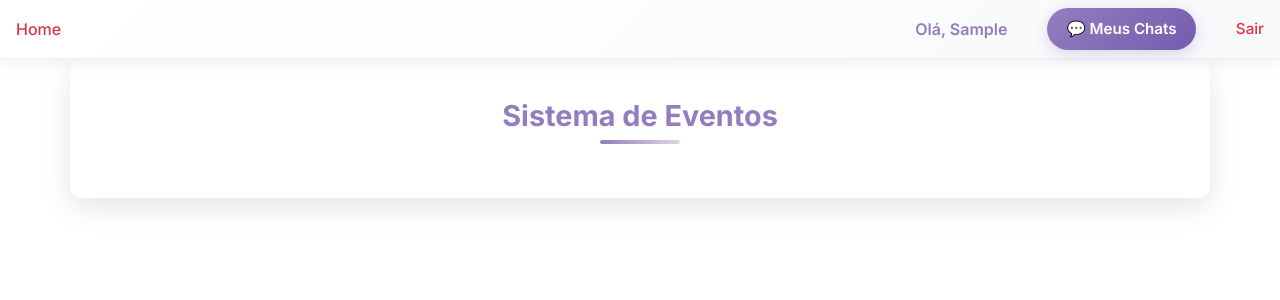
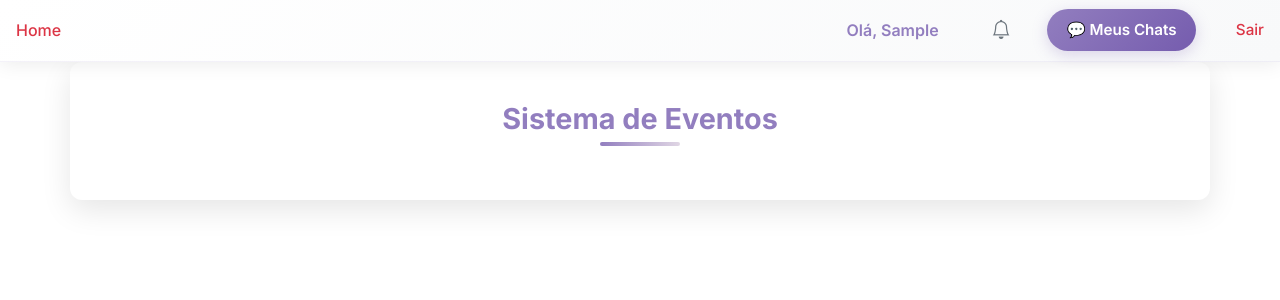
Before and after one commit to gfborba/evenuo, a Django app: page / in a window 1280 px wide. Shown: the top 300 px of the page. Run offline with Django 5.2, Linux system fonts and the light colour scheme; the visitor is signed in with stand-in values (Sample User, id 1); data that the repository does not hold is empty; style sheets or scripts are compiled from the project's sources; some libraries are stand-ins or nearby versions.

Commit message:
style: cria icone de notificacoes na navbar e estiliza

```diff
--- a/eventos/templates/partials/navbar.html
+++ b/eventos/templates/partials/navbar.html
@@ -5,6 +5,7 @@
 
     <ul class="navbar-list navbar-list-right">
         <li><a href="#">Olá, {{ user.first_name }}</a></li>
+        <li><a href="#" class="notification-icon"><i class="bi bi-bell"></i></a></li>
         <li><a href="{% url 'chat_list' %}" class="btn-primary">💬 Meus Chats</a></li>
         <li><a href="{% url 'sair' %}">Sair</a></li>
     </ul>
--- a/static/scss/components/_navbar.scss
+++ b/static/scss/components/_navbar.scss
@@ -72,6 +72,22 @@
                 &:hover {
                     background: rgba($roxo-1, 0.1);
                 }
+            }
+        }
+
+        //Estilo para o ícone de notificações
+        .notification-icon {
+            font-size: 1.2rem;
+            padding: 0.5rem 0.8rem !important;
+            position: relative;
+
+            i {
+                font-size: 1.2rem;
+            }
+
+            &:hover {
+                color: $roxo-1;
+                background: rgba($roxo-1, 0.1);
             }
         }
 
--- a/static/scss/components/_servicos.scss
+++ b/static/scss/components/_servicos.scss
@@ -146,6 +146,9 @@
   transition: all 0.3s ease;
   border: 1px solid $roxo-3;
   position: relative;
+  display: flex;
+  flex-direction: column;
+  justify-content: space-between;
 
   &:hover {
     transform: translateY(-8px);
```
